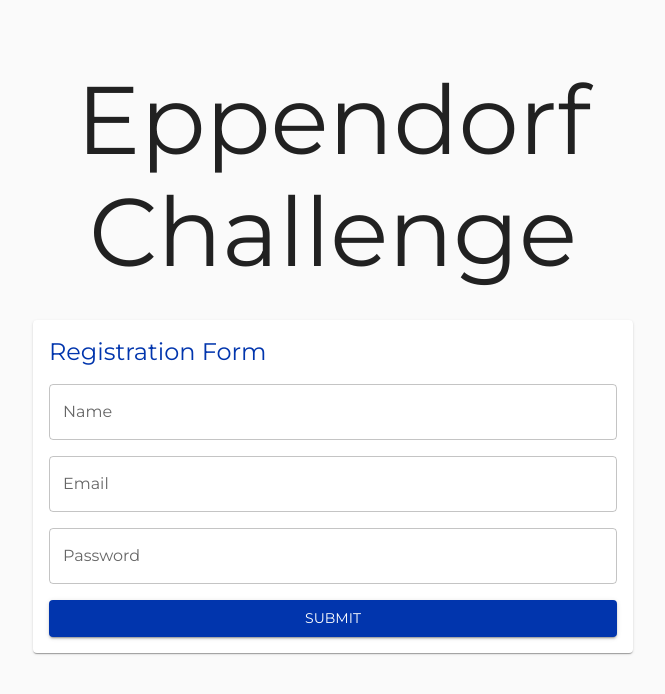
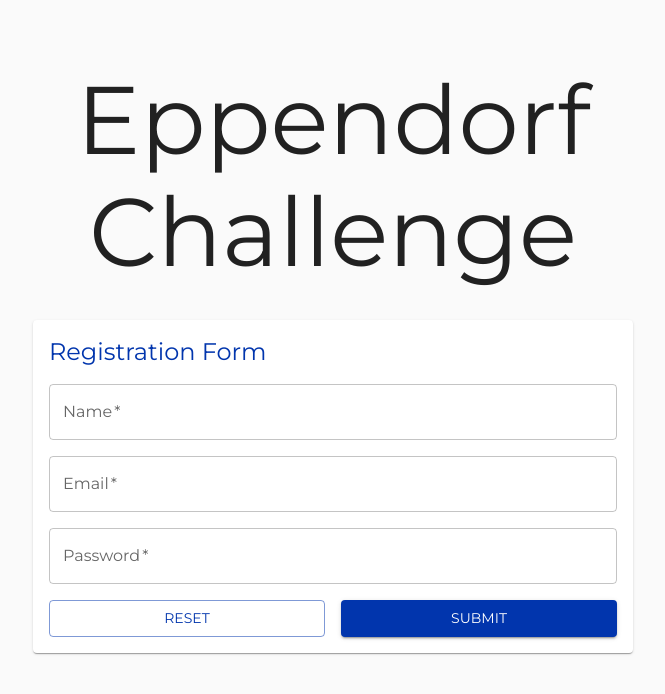
Before and after one commit to goetmar/eppendorf-challenge, a React (Vite) app: page / in a window 1280 px wide. Shown: the top 694 px of the page, without its empty margins (307-972 px from the left). Built offline with nearby package versions, Linux system fonts and the light colour scheme.

Commit message:
feat(form): add form submit and require fields

```diff
--- a/src/components/RegistrationForm.tsx
+++ b/src/components/RegistrationForm.tsx
@@ -1,8 +1,80 @@
 import { Button, Grid, Paper, TextField, Typography } from "@mui/material";
+import { useState } from "react";
+
+type FormFieldState = {
+  value: string;
+  error: boolean;
+  errorMessage: string;
+};
+
+const defaultFormFieldState: FormFieldState = {
+  value: "",
+  error: false,
+  errorMessage: "",
+};
+
+const defaultFormState: Record<string, FormFieldState> = {
+  name: defaultFormFieldState,
+  email: defaultFormFieldState,
+  password: defaultFormFieldState,
+};
 
 export const RegistrationForm = () => {
+  const [formValues, setFormValues] = useState(defaultFormState);
+
+  const handleChange = (event: React.ChangeEvent<HTMLInputElement>) => {
+    const { id, value } = event.target;
+    setFormValues({
+      ...formValues,
+      [id]: {
+        ...formValues[id],
+        value,
+      },
+    });
+  };
+
+  const validateFields = (): boolean => {
+    let newFormValues = { ...formValues };
+    let isValid = true;
+
+    for (let field of Object.keys(formValues)) {
+      const currentValue = formValues[field].value;
+      let error = false;
+      let errorMessage = "";
+
+      if (!currentValue) {
+        errorMessage = "Field must not be empty";
+        error = true;
+        isValid = false;
+      }
+      newFormValues = {
+        ...newFormValues,
+        [field]: {
+          ...newFormValues[field],
+          error: error,
+          errorMessage: errorMessage,
+        },
+      };
+    }
+    setFormValues(newFormValues);
+    return isValid;
+  };
+
+  const resetFormValues = () => {
+    setFormValues(defaultFormState);
+  };
+
+  const handleSubmit = (event: React.SyntheticEvent) => {
+    event.preventDefault();
+    const isValid = validateFields();
+    if (isValid) {
+      resetFormValues();
+    }
+  };
+
   return (
     <Paper sx={{ maxWidth: "600px" }}>
+      <form noValidate onSubmit={handleSubmit}>
         <Grid
           container
           spacing={2}
@@ -17,34 +89,62 @@ export const RegistrationForm = () => {
           </Grid>
           <Grid item xs={12}>
             <TextField
+              required
+              id="name"
               label="Name"
               variant="outlined"
               type="text"
               sx={{ width: "100%" }}
+              value={formValues.name.value}
+              onChange={handleChange}
+              error={formValues.name.error}
+              helperText={formValues.name.errorMessage}
             />
           </Grid>
           <Grid item xs={12}>
             <TextField
+              required
+              id="email"
               label="Email"
               variant="outlined"
               type="email"
               sx={{ width: "100%" }}
+              value={formValues.email.value}
+              onChange={handleChange}
+              error={formValues.email.error}
+              helperText={formValues.email.errorMessage}
             />
           </Grid>
           <Grid item xs={12}>
             <TextField
+              required
+              id="password"
               label="Password"
               variant="outlined"
-            type="text"
+              type="password"
               sx={{ width: "100%" }}
+              value={formValues.password.value}
+              onChange={handleChange}
+              error={formValues.password.error}
+              helperText={formValues.password.errorMessage}
             />
           </Grid>
-        <Grid item xs={12}>
-          <Button variant="contained" sx={{ width: "100%" }}>
+          <Grid item xs={6}>
+            <Button
+              variant="outlined"
+              sx={{ width: "100%" }}
+              onClick={resetFormValues}
+            >
+              Reset
+            </Button>
+          </Grid>
+          <Grid item xs={6}>
+            <Button type="submit" variant="contained" sx={{ width: "100%" }}>
               Submit
             </Button>
           </Grid>
         </Grid>
+      </form>
     </Paper>
   );
 };
```
Lines whose indentation alone changed are shown as unchanged.
